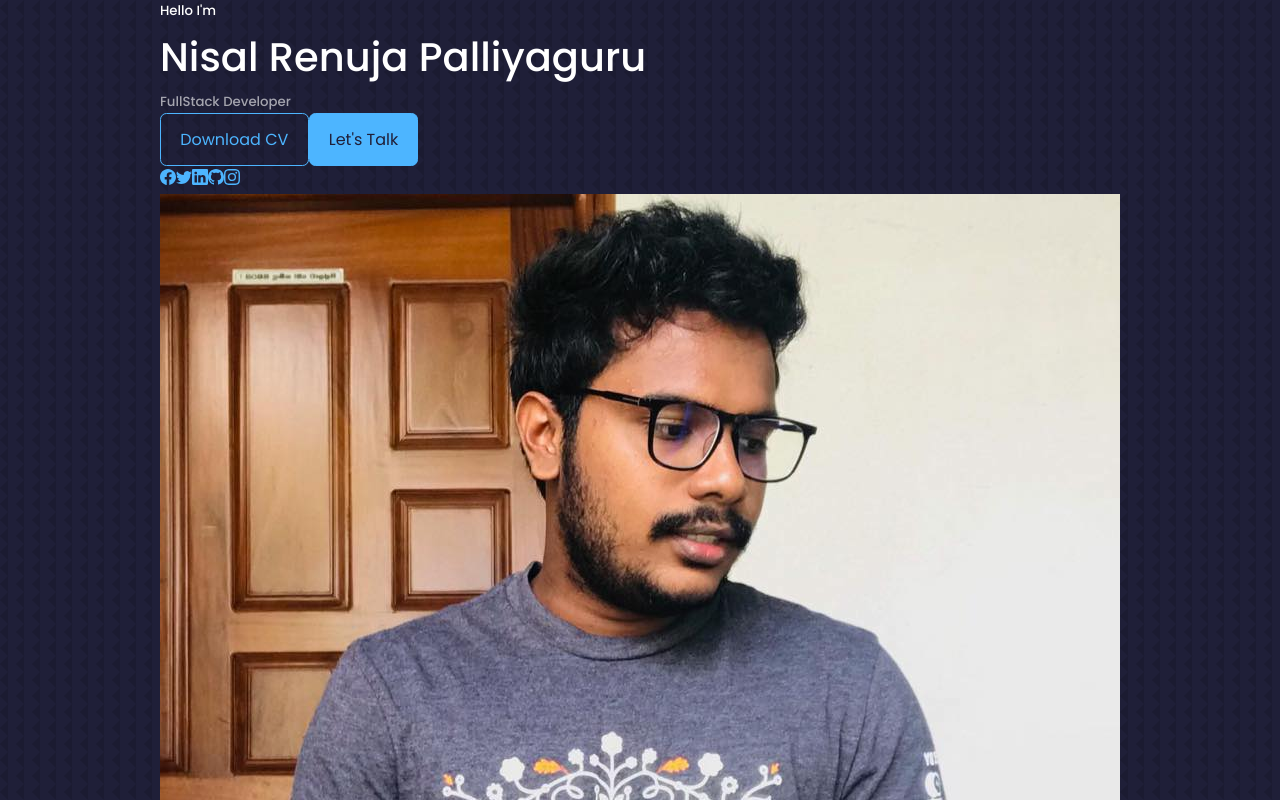
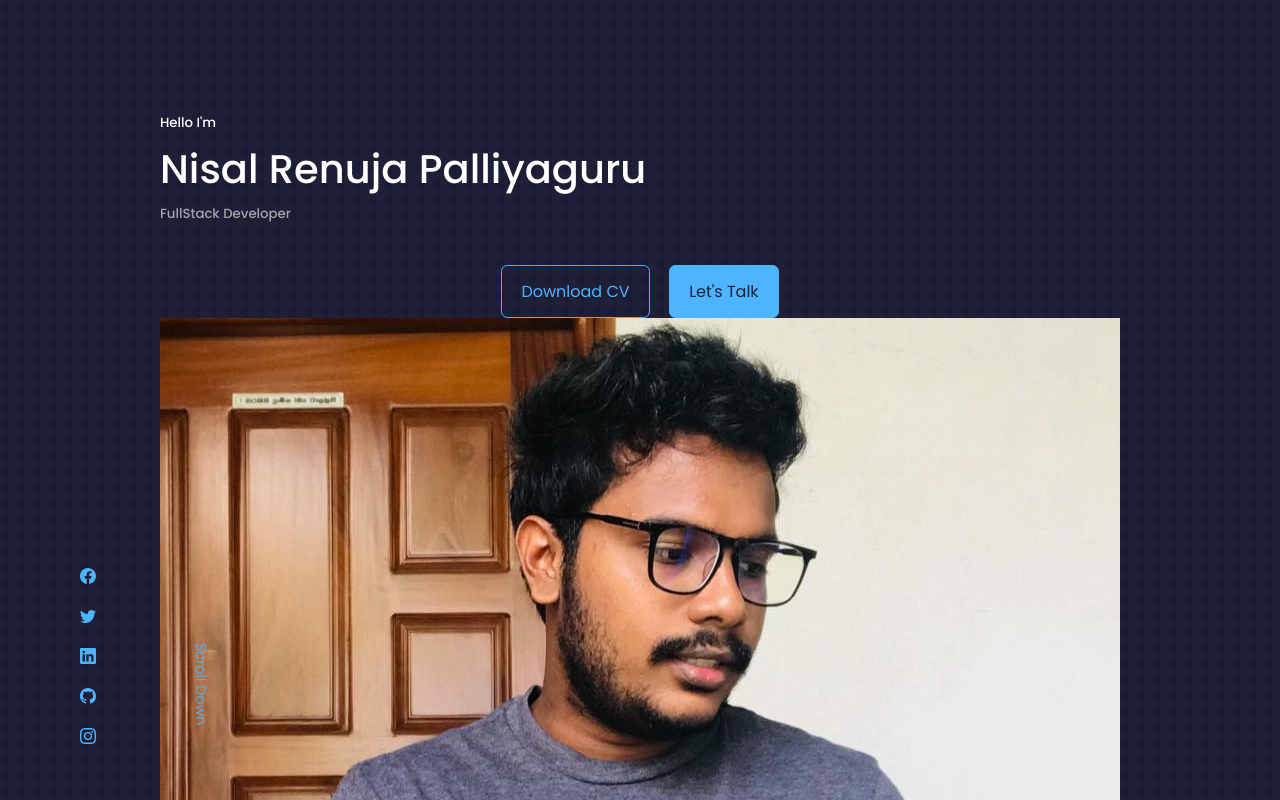
Before and after one commit to nisalrenuja/Nisal-Renuja, a React (Create React App) app: page / in a window 1280 px wide. Shown: the top 800 px of the page. Built offline with nearby package versions, Linux system fonts and the light colour scheme.

Commit message:
header css added

```diff
--- a/src/components/header/header.css
+++ b/src/components/header/header.css
@@ -0,0 +1,61 @@
+header{
+    height: 100vh;
+    padding-top: 7rem;
+    overflow: hidden;
+}
+
+.header__container {
+    text-align: center;
+    height: 100%;
+    position: relative;
+}
+
+/*====== CTA ======== */
+.cta{
+    margin-top: 2.5rem;
+    display: flex;
+    gap: 1.2rem;
+    justify-content: center;
+}
+
+/*====== Header Social ======== */
+.header__socials{
+    display: flex;
+    flex-direction: column;
+    align-items: center;
+    gap: 0.8rem;
+    position: absolute;
+    left: 5rem;
+    bottom: 3rem;
+}
+
+.header__socials ::after{
+    content: "";
+    width: 1px;
+    height: 2rem;
+    background: var(--color-primary);
+}
+
+/*====== ME ======== */
+
+/* .me{
+    background: linear-gradient(var(--color-primary), transparent);
+    width: 22rem;
+    height: 30rem;
+    position: absolute;
+    left: calc(50% - 11rem);
+    margin-top: 4rem;
+    border-radius: 12rem 12rem 0 0;
+    overflow: hidden;
+    padding: 5rem 1.5rem 1.5rem 1.5rem;
+} */
+
+/* ======= SCROLL DOWN ======= */
+.scroll__down{
+    position: absolute;
+    right: auto;
+    bottom: 6.5rem;
+    transform: rotate(90deg);
+    font-weight: 300;
+    font-size: 0.9rem;
+}
```
